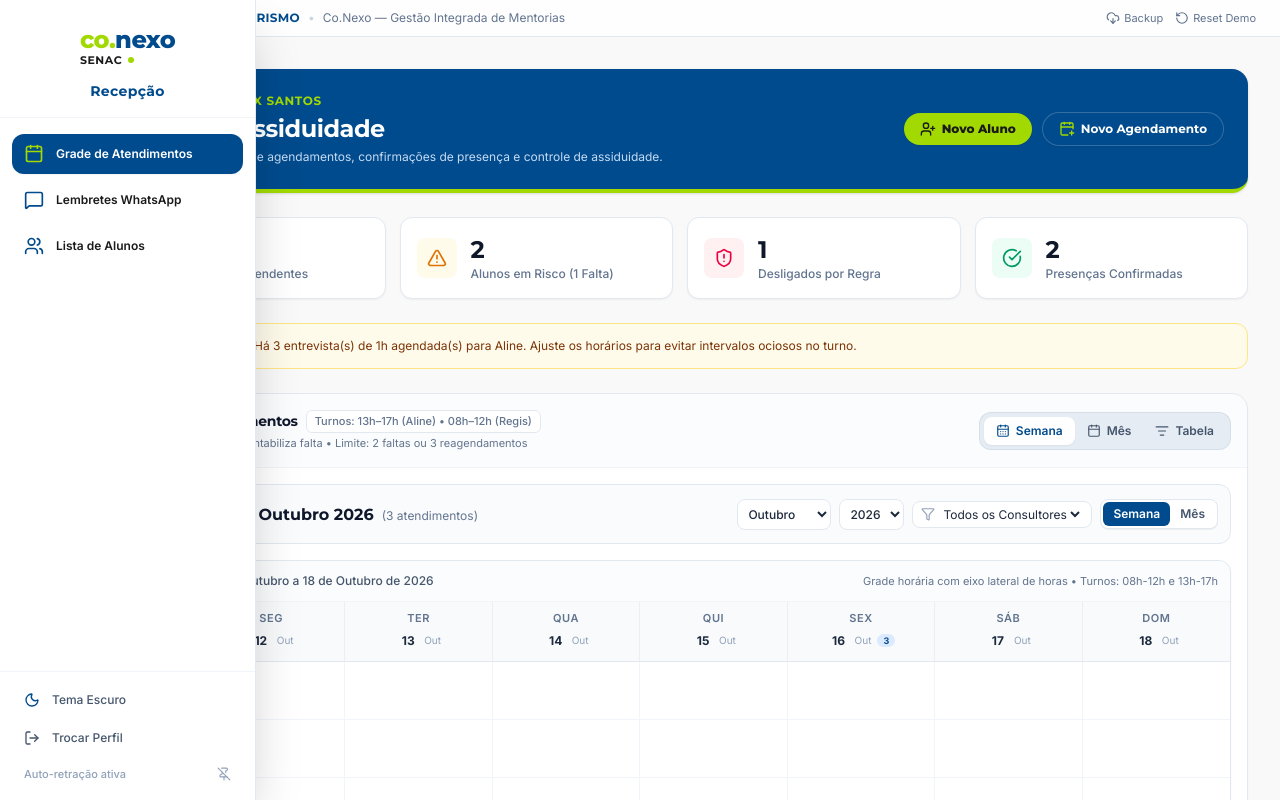
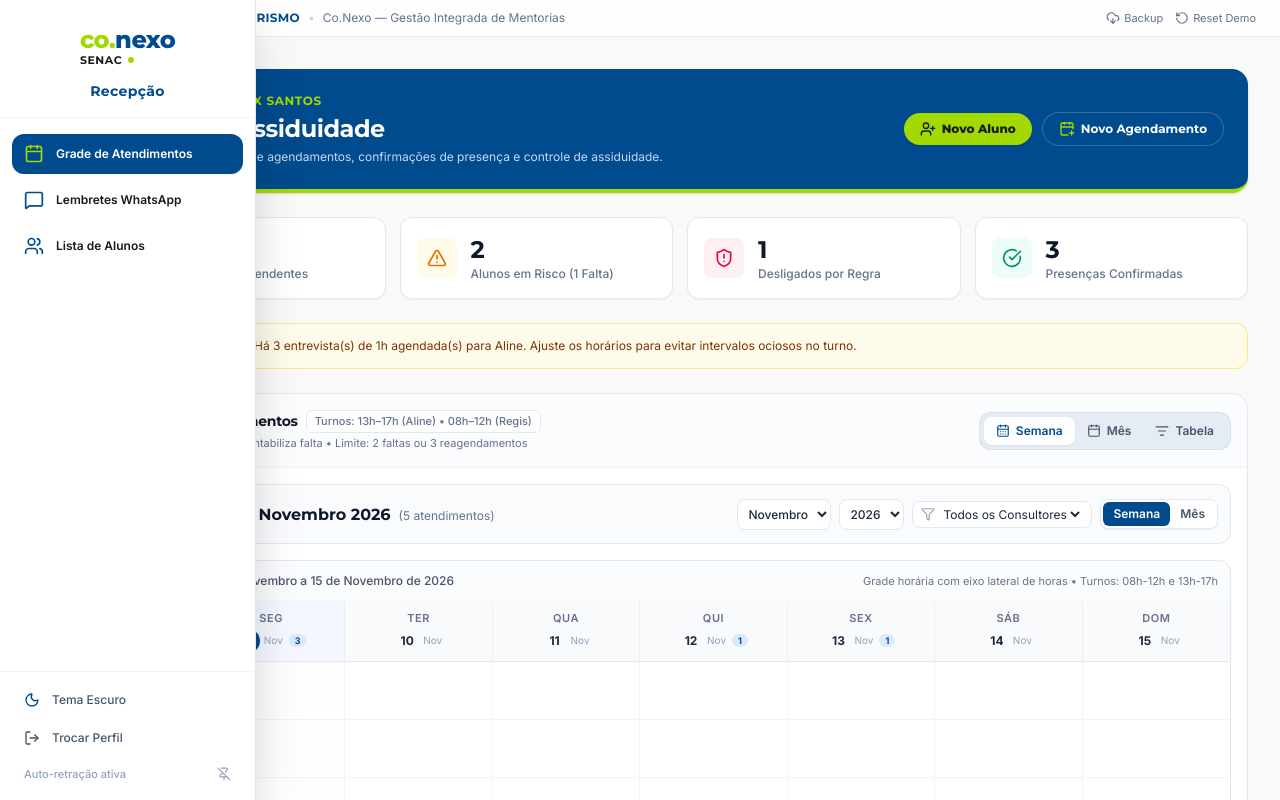
Before and after one commit to alvesgs/CONEXO.hub, a React (Vite) app: page / in a window 1280 px wide. Both pictures are taken after a click on the button "Recepção". Shown: the top 800 px of the page. Built offline with nearby package versions, Linux system fonts and the light colour scheme.

Commit message:
fix(calendario): remover atalho de outubro e sincronizar base com mes ativo atual

```diff
--- a/src/components/CalendarView.tsx
+++ b/src/components/CalendarView.tsx
@@ -22,6 +22,14 @@ const HORAS_GRADE = [
   '13:00', '14:00', '15:00', '16:00', '17:00', '18:00'
 ];
 
+// Helper para formatar YYYY-MM-DD com segurança de fuso
+const formatYMD = (d: Date): string => {
+  const y = d.getFullYear();
+  const m = String(d.getMonth() + 1).padStart(2, '0');
+  const dia = String(d.getDate()).padStart(2, '0');
+  return `${y}-${m}-${dia}`;
+};
+
 export const CalendarView: React.FC<CalendarViewProps> = ({
   agendamentos,
   alunos,
@@ -32,22 +40,11 @@ export const CalendarView: React.FC<CalendarViewProps> = ({
   onReagendar,
   onNovoAgendamentoParaData,
 }) => {
-  // Inicializa na data do primeiro agendamento futuro/existente ou hoje (padrão out/2026 nos dados de teste)
-  const initialDate = useMemo(() => {
-    if (agendamentos.length > 0) {
-      const sorted = [...agendamentos].sort((a, b) => a.data.localeCompare(b.data));
-      const [y, m, d] = sorted[0].data.split('-').map(Number);
-      return new Date(y, m - 1, d, 12, 0, 0);
-    }
-    return new Date();
-  }, []);
-
-  const [currentDate, setCurrentDate] = useState<Date>(initialDate);
+  // Inicializa sempre na data atual (Hoje)
+  const [currentDate, setCurrentDate] = useState<Date>(() => new Date());
   const [selectedConsultorId, setSelectedConsultorId] = useState<string>('todos');
   const [detalheAgendamento, setDetalheAgendamento] = useState<Agendamento | null>(null);
-  const [diaSelecionadoStr, setDiaSelecionadoStr] = useState<string>(
-    agendamentos[0]?.data || '2026-10-16'
-  );
+  const [diaSelecionadoStr, setDiaSelecionadoStr] = useState<string>(() => formatYMD(new Date()));
 
   const mesesNomes = [
     'Janeiro', 'Fevereiro', 'Março', 'Abril', 'Maio', 'Junho',
@@ -109,11 +106,6 @@ export const CalendarView: React.FC<CalendarViewProps> = ({
     setCurrentDate(new Date());
   };
 
-  const handleIrParaOutubro2026 = () => {
-    setCurrentDate(new Date(2026, 9, 16, 12, 0, 0));
-    setDiaSelecionadoStr('2026-10-16');
-  };
-
   const handleMudarMes = (mesIdx: number) => {
     const nova = new Date(currentDate);
     nova.setMonth(mesIdx);
@@ -124,14 +116,6 @@ export const CalendarView: React.FC<CalendarViewProps> = ({
     const nova = new Date(currentDate);
     nova.setFullYear(ano);
     setCurrentDate(nova);
-  };
-
-  // Helper para formatar YYYY-MM-DD com segurança de fuso
-  const formatYMD = (d: Date): string => {
-    const y = d.getFullYear();
-    const m = String(d.getMonth() + 1).padStart(2, '0');
-    const dia = String(d.getDate()).padStart(2, '0');
-    return `${y}-${m}-${dia}`;
   };
 
   // CÁLCULO DOS DIAS DO MÊS (GRADE 7x6 = 42 dias com Segunda como início)
@@ -307,17 +291,6 @@ export const CalendarView: React.FC<CalendarViewProps> = ({
               <ChevronRight className="w-4 h-4" />
             </button>
           </div>
-
-          {/* Atalho caso queira voltar para Outubro de 2026 (base de dados de exemplo) */}
-          {(currentYear !== 2026 || currentMonth !== 9) && (
-            <button
-              onClick={handleIrParaOutubro2026}
-              className="text-[11px] font-medium text-[#004B8D] dark:text-[#A1D900] bg-blue-50 dark:bg-blue-950/40 px-2 py-1 rounded-md border border-blue-200 dark:border-blue-800 cursor-pointer hover:underline"
-              title="Ver agendamentos cadastrados de demonstração"
-            >
-              Ir para Out/2026
-            </button>
-          )}
 
           {/* Nome do Mês e Ano por extenso */}
           <div className="ml-1">
--- a/src/context/AppContext.tsx
+++ b/src/context/AppContext.tsx
@@ -113,12 +113,36 @@ export const AppProvider: React.FC<{ children: React.ReactNode }> = ({ children
 
   const [agendamentos, setAgendamentos] = useState<Agendamento[]>(() => {
     const saved = localStorage.getItem(`${STORAGE_KEY}_agendamentos`);
-    return saved ? JSON.parse(saved) : INITIAL_AGENDAMENTOS;
+    if (saved) {
+      try {
+        const parsed: Agendamento[] = JSON.parse(saved);
+        // Sincroniza e migra quaisquer agendamentos antigos de 2026-10 para 2026-11 (mês atual)
+        const migrados = parsed.map(ag => ({
+          ...ag,
+          data: ag.data.startsWith('2026-10') ? ag.data.replace('2026-10-', '2026-11-') : ag.data
+        }));
+        return migrados;
+      } catch {
+        return INITIAL_AGENDAMENTOS;
+      }
+    }
+    return INITIAL_AGENDAMENTOS;
   });
 
   const [diarios, setDiarios] = useState<EntradaDiarioDeBordo[]>(() => {
     const saved = localStorage.getItem(`${STORAGE_KEY}_diarios`);
-    return saved ? JSON.parse(saved) : INITIAL_DIARIOS;
+    if (saved) {
+      try {
+        const parsed: EntradaDiarioDeBordo[] = JSON.parse(saved);
+        return parsed.map(d => ({
+          ...d,
+          data: d.data.startsWith('2026-10') ? d.data.replace('2026-10-', '2026-11-') : d.data
+        }));
+      } catch {
+        return INITIAL_DIARIOS;
+      }
+    }
+    return INITIAL_DIARIOS;
   });
 
   const [duvidas, setDuvidas] = useState<DuvidaMentorado[]>(() => {
--- a/src/data/initialData.ts
+++ b/src/data/initialData.ts
@@ -122,14 +122,14 @@ export const INITIAL_ALUNOS: Aluno[] = [
   }
 ];
 
-// Data de hoje e próximos dias para visualização
+// Data de hoje e próximos dias para visualização (Novembro 2026)
 export const INITIAL_AGENDAMENTOS: Agendamento[] = [
   {
     id: 'ag1',
     alunoId: 'a1', // Arthur Santana
     consultorId: 'c1', // Aline
     tipo: 'mentoria_2h',
-    data: '2026-10-16',
+    data: '2026-11-09',
     horarioInicio: '15:00',
     horarioFim: '17:00',
     sala: 'Sala 204 - Bloco Empreendedorismo',
@@ -142,13 +142,13 @@ export const INITIAL_AGENDAMENTOS: Agendamento[] = [
     alunoId: 'a2', // Juliana Costa
     consultorId: 'c1', // Aline
     tipo: 'diagnostico_1h',
-    data: '2026-10-16',
+    data: '2026-11-09',
     horarioInicio: '13:00',
     horarioFim: '14:00',
     sala: 'Sala 204 - Bloco Empreendedorismo',
     status: 'confirmado',
     lembreteEnviado24h: true,
-    dataEnvioLembrete: '2026-10-15 10:00',
+    dataEnvioLembrete: '2026-11-08 10:00',
     observacoes: 'Entrevista de alinhamento financeiro complementar.'
   },
   {
@@ -156,13 +156,13 @@ export const INITIAL_AGENDAMENTOS: Agendamento[] = [
     alunoId: 'a4', // Vanessa Souza
     consultorId: 'c1', // Aline
     tipo: 'diagnostico_1h',
-    data: '2026-10-16',
+    data: '2026-11-09',
     horarioInicio: '14:00',
     horarioFim: '15:00',
     sala: 'Sala 204 - Bloco Empreendedorismo',
     status: 'confirmado',
     lembreteEnviado24h: true,
-    dataEnvioLembrete: '2026-10-15 10:30',
+    dataEnvioLembrete: '2026-11-08 10:30',
     observacoes: 'Casamento perfeito de grade: 13h-14h + 14h-15h + 15h-17h preenchendo o turno de 4 horas sem ociosidade.'
   },
   {
@@ -170,13 +170,26 @@ export const INITIAL_AGENDAMENTOS: Agendamento[] = [
     alunoId: 'a4',
     consultorId: 'c1',
     tipo: 'diagnostico_1h',
-    data: '2026-10-20',
+    data: '2026-11-12',
     horarioInicio: '13:00',
     horarioFim: '14:00',
     sala: 'Sala 204 - Bloco Empreendedorismo',
     status: 'agendado',
     lembreteEnviado24h: false,
     observacoes: 'ATENÇÃO MAX: Slot isolado de 1h! Necessário casar uma segunda entrevista de 1h das 14h às 15h para não ociar a consultora Aline.'
+  },
+  {
+    id: 'ag5',
+    alunoId: 'a3', // Henrique Souza
+    consultorId: 'c1',
+    tipo: 'mentoria_2h',
+    data: '2026-11-13',
+    horarioInicio: '14:00',
+    horarioFim: '16:00',
+    sala: 'Sala 204 - Bloco Empreendedorismo',
+    status: 'confirmado',
+    lembreteEnviado24h: true,
+    observacoes: 'Mentoria 2: Validação de fluxo de caixa da barbearia.'
   }
 ];
 
@@ -187,14 +200,14 @@ export const INITIAL_DIARIOS: EntradaDiarioDeBordo[] = [
     consultorId: 'c1',
     agendamentoId: 'ag0_prev',
     numeroEncontro: 0, // Diagnóstico Inicial
-    data: '2026-10-08',
+    data: '2026-11-02',
     diagnosticoResumo: 'Arthur vende quentinhas de rua sozinho. Não sabe o lucro líquido real porque usa o dinheiro das vendas para pagar o mercado no mesmo dia. Tem R$ 400 em fiados anotados em pedaços de papelão.',
     orientacoesPrestadas: 'Explicado o conceito de pró-labore e separação de caixas. Mostrado como o fiado sem controle consome o capital de giro.',
     tarefaProximoEncontro: '1. Guardar todos os comprovantes de compras da feira durante 7 dias em um envelope. 2. Parar de anotar fiado em papelão e listar clientes devedores numa folha pautada.',
     tarefaStatusAnterior: 'pendente',
     statusFormalizacaoMei: 'Informal / Sem CNPJ',
     proximosPassos: 'Iniciar o Encontro 1 de Mentoria com a montagem da planilha simples de custos dos ingredientes das marmitas.',
-    criadoEm: '2026-10-08 11:30'
+    criadoEm: '2026-11-02 11:30'
   }
 ];
 
--- a/src/views/ArthurView.tsx
+++ b/src/views/ArthurView.tsx
@@ -104,7 +104,7 @@ export const ArthurView: React.FC = () => {
   }, [notificacaoAtiva]);
 
   // Estados do Calendário Principal (com Escolha de Mês)
-  const [mesSelecionado, setMesSelecionado] = useState<string>('2026-10');
+  const [mesSelecionado, setMesSelecionado] = useState<string>('2026-11');
   const diasDoMesAtual = DIAS_DISPONIVEIS.filter(d => d.mesChave === mesSelecionado);
 
   const [dataSelecionada, setDataSelecionada] = useState<string>(diasDoMesAtual[0]?.data || DIAS_DISPONIVEIS[0].data);
@@ -112,7 +112,7 @@ export const ArthurView: React.FC = () => {
 
   // Estados de Reagendamento (com Escolha de Mês)
   const [showModalReagendar, setShowModalReagendar] = useState(false);
-  const [mesReagendamento, setMesReagendamento] = useState<string>('2026-10');
+  const [mesReagendamento, setMesReagendamento] = useState<string>('2026-11');
   const diasDoMesReagendamento = DIAS_DISPONIVEIS.filter(d => d.mesChave === mesReagendamento);
 
   const [novaDataReagendamento, setNovaDataReagendamento] = useState<string>(diasDoMesReagendamento[0]?.data || DIAS_DISPONIVEIS[0].data);
--- a/src/views/MaxView.tsx
+++ b/src/views/MaxView.tsx
@@ -45,7 +45,7 @@ export const MaxView: React.FC = () => {
   const [novoAlunoId, setNovoAlunoId] = useState(alunos[0]?.id || '');
   const [novoConsultorId, setNovoConsultorId] = useState(consultores[0]?.id || '');
   const [novoTipo, setNovoTipo] = useState<TipoSessao>('diagnostico_1h');
-  const [novaData, setNovaData] = useState('2026-10-16');
+  const [novaData, setNovaData] = useState(() => new Date().toISOString().split('T')[0]);
   const [novoInicio, setNovoInicio] = useState('14:00');
   const [novoFim, setNovoFim] = useState('15:00');
   const [novaSala, setNovaSala] = useState('Sala 204 - Bloco Empreendedorismo');
@@ -61,7 +61,7 @@ export const MaxView: React.FC = () => {
 
   // Modal Reagendamento
   const [reagendandoAgId, setReagendandoAgId] = useState<string | null>(null);
-  const [reagendarData, setReagendarData] = useState('2026-10-22');
+  const [reagendarData, setReagendarData] = useState(() => new Date().toISOString().split('T')[0]);
   const [reagendarInicio, setReagendarInicio] = useState('13:00');
   const [reagendarFim, setReagendarFim] = useState('14:00');
 
```
